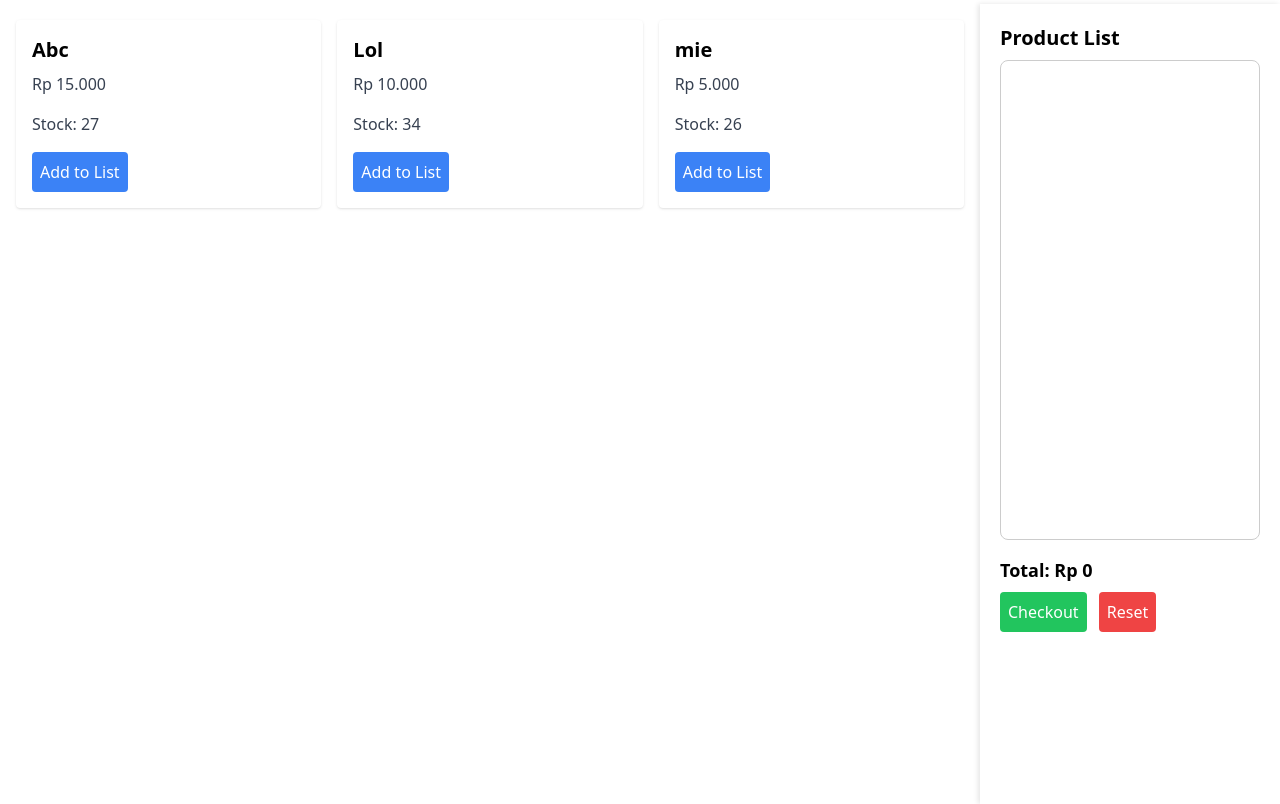
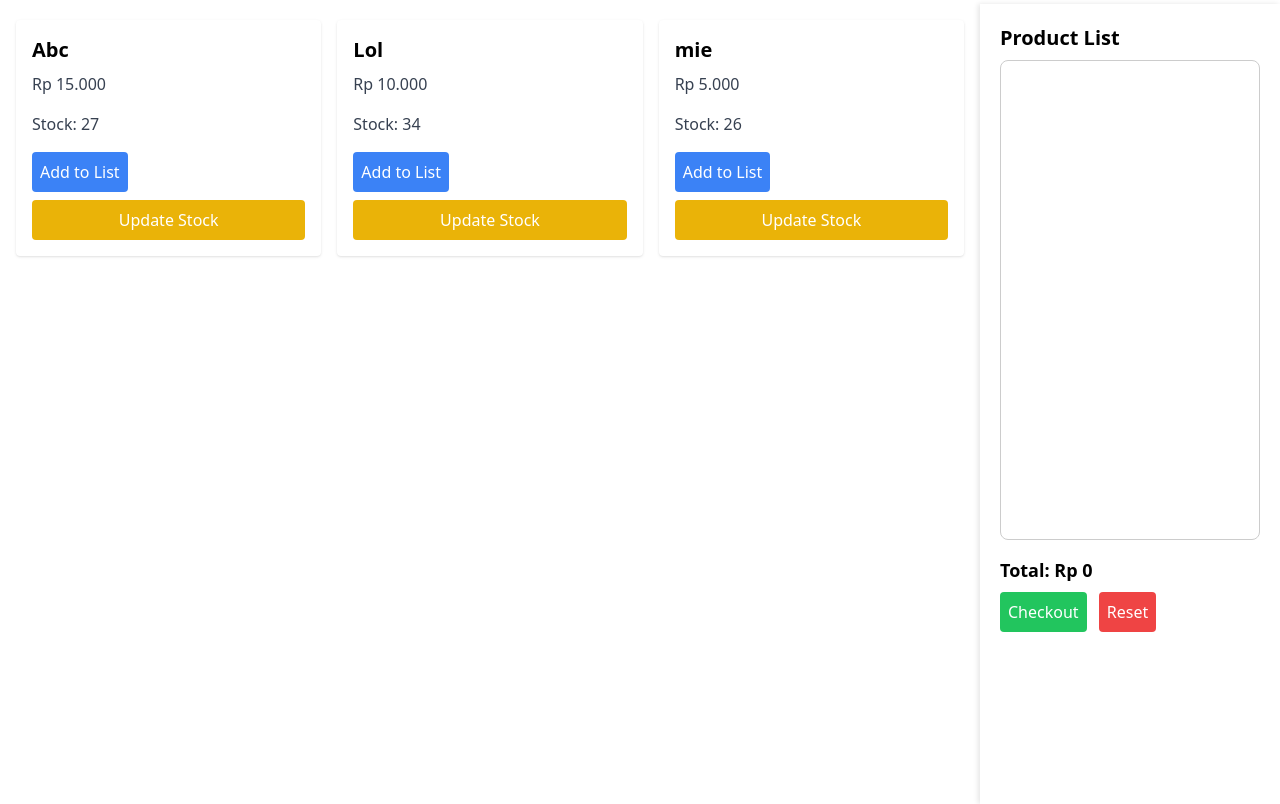
Before and after one commit to Dedyjagok/web-warung-ddd, a PHP site: page /warung.php in a window 1280 px wide. Shown: the part 148-952 px from the top of the page. Run offline with PHP 8.4, Linux system fonts and the light colour scheme; a user stored in the database is signed in; data comes from the database, SQL or seed files in the repository; some libraries are stand-ins or nearby versions.

Commit message:
Update stock update feature into the main page

```diff
--- a/warung.php
+++ b/warung.php
@@ -52,16 +52,17 @@ while ($row = $result->fetch_assoc()) {
     <div class="main-container" style="margin-top: 80px;"> <!-- Adjust margin-top based on navbar height -->
         <div class="content">
             <?php foreach ($products as $product): ?>
-            <div class="card bg-white rounded shadow p-4" data-name="<?php echo $product['nama_produk']; ?>" data-price="<?php echo $product['harga']; ?>">
+            <div class="card bg-white rounded shadow p-4" data-name="<?php echo $product['nama_produk']; ?>" data-price="<?php echo $product['harga']; ?>" data-id="<?php echo $product['id_produk']; ?>" data-stock="<?php echo $product['stok']; ?>">
                 <h2 class="text-xl font-bold mb-2 text-black"><?php echo $product['nama_produk']; ?></h2>
                 <p class="text-gray-700 mb-4">Rp <?php echo number_format($product['harga'], 0, ',', '.'); ?></p>
-                <p class="text-gray-700 mb-4">Stock: <?php echo $product['stok']; ?></p>
+                <p class="text-gray-700 mb-4">Stock: <span class="product-stock"><?php echo $product['stok']; ?></span></p>
                 <form class="product-form" action="process.php" method="POST">
                     <input type="hidden" name="product_id" value="<?php echo $product['id_produk']; ?>">
                     <input type="hidden" name="product_name" value="<?php echo $product['nama_produk']; ?>">
                     <input type="hidden" name="product_price" value="<?php echo $product['harga']; ?>">
                     <button type="submit" class="bg-blue-500 text-white p-2 rounded add-to-list">Add to List</button>
                 </form>
+                <button class="bg-yellow-500 text-white p-2 rounded mt-2 update-stock">Update Stock</button>
             </div>
             <?php endforeach; ?>
         </div>
@@ -84,8 +85,26 @@ while ($row = $result->fetch_assoc()) {
             </div>
         </div>
     </div>
+
+    <!-- Modal for updating stock -->
+    <div id="stockModal" class="fixed inset-0 flex items-center justify-center bg-black bg-opacity-50 hidden">
+        <div class="bg-white p-8 rounded shadow-md w-96">
+            <h2 class="text-2xl font-bold mb-4">Update Stock</h2>
+            <form id="updateStockForm" action="update_stock.php" method="POST">
+                <input type="hidden" name="product_id" id="modalProductId">
+                <div class="mb-4">
+                    <label for="modalProductStock" class="block text-gray-700">Stock</label>
+                    <input type="number" id="modalProductStock" name="stock" class="w-full p-2 border border-gray-300 rounded mt-1" required>
+                </div>
+                <button type="submit" class="w-full bg-blue-500 text-white p-2 rounded">Update</button>
+                <button type="button" id="closeModal" class="w-full bg-red-500 text-white p-2 rounded mt-2">Cancel</button>
+            </form>
+        </div>
+    </div>
+
     <script src="js/add-to-list.js"></script>
     <script src="js/checkout.js"></script>
     <script src="js/search.js"></script>
+    <script src="js/stock-update.js"></script>
 </body>
 </html>
```
